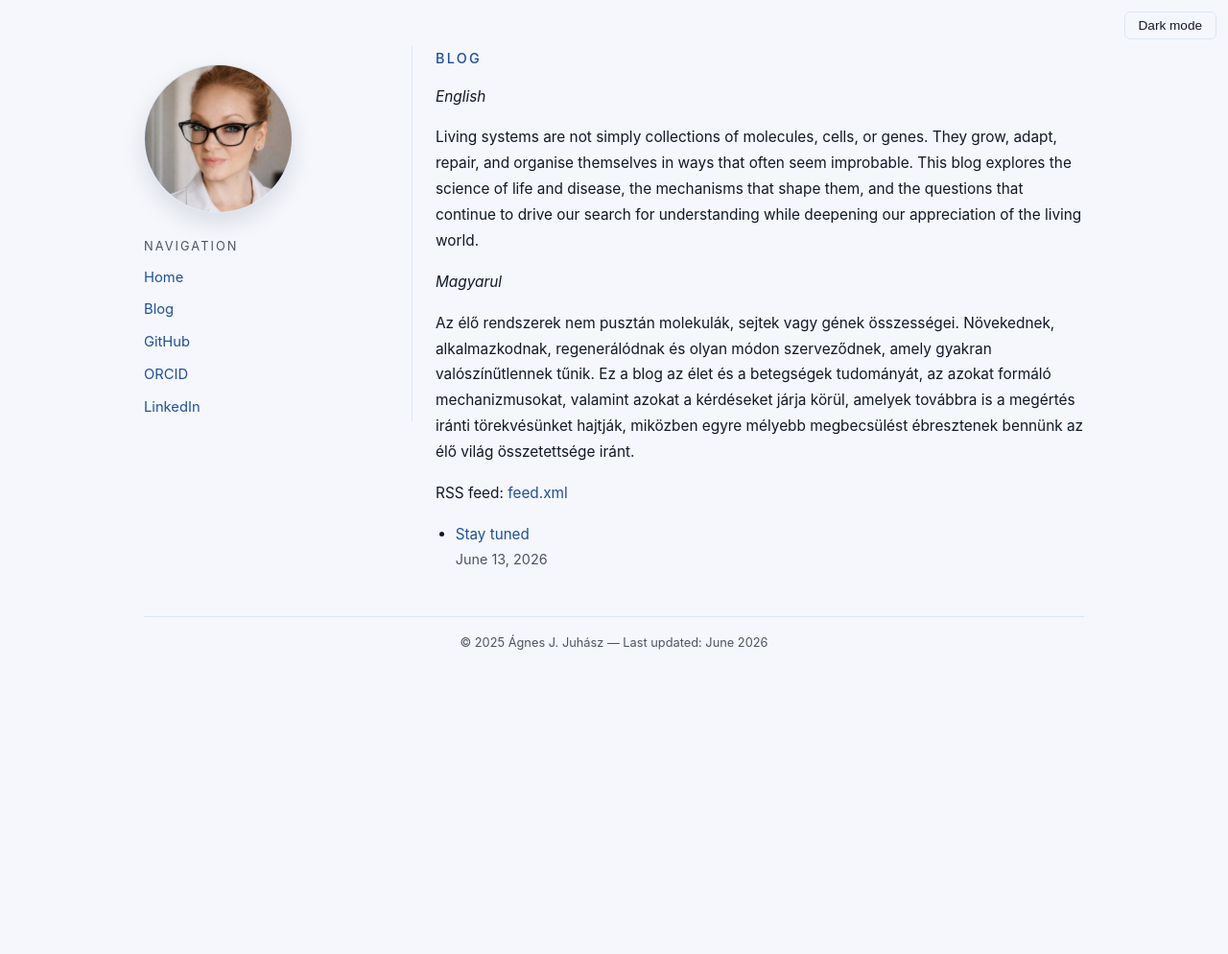
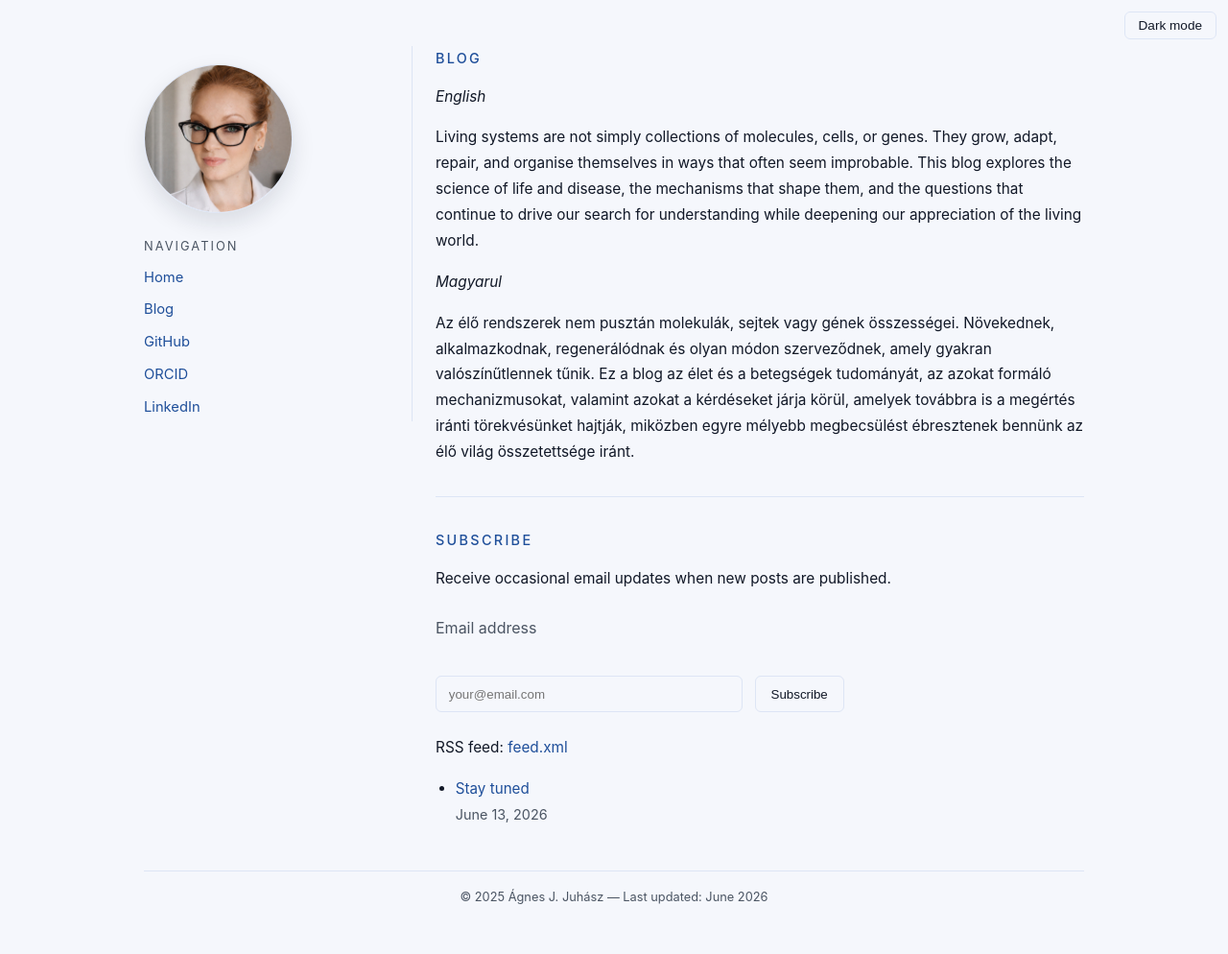
Before and after one commit to agnjuh/agnjuh.github.io, a Jekyll site: the page built from blog.md, in a window 1280 px wide. Shown: the whole page at 96% size. Built offline with Jekyll 4.4.1, drawn with Linux system fonts in a browser that asks for light colours; before the commit the page ends 900 px from its top, so only the background shows below that.

Commit message:
Add Buttondown subscription form

```diff
--- a/_layouts/default.html
+++ b/_layouts/default.html
@@ -180,6 +180,46 @@
       border-top: 1px solid var(--border);
     }
 
+.embeddable-buttondown-form {
+  margin: 1.5rem 0;
+}
+
+.embeddable-buttondown-form label {
+  display: block;
+  margin-bottom: 0.5rem;
+  color: var(--muted);
+}
+
+.embeddable-buttondown-form input[type="email"] {
+  padding: 0.65rem 0.8rem;
+  width: 320px;
+  max-width: 100%;
+  border: 1px solid var(--border);
+  border-radius: 6px;
+  background: var(--bg);
+  color: var(--text);
+  margin-right: 0.5rem;
+}
+
+.embeddable-buttondown-form input[type="submit"] {
+  padding: 0.65rem 1rem;
+  border: 1px solid var(--border);
+  border-radius: 6px;
+  background: var(--bg);
+  color: var(--text);
+  cursor: pointer;
+}
+
+.embeddable-buttondown-form input[type="submit"]:hover {
+  border-color: var(--accent-light);
+}
+
+hr {
+  border: none;
+  border-top: 1px solid var(--border);
+  margin: 2rem 0;
+}
+
     @media (max-width: 800px) {
       body {
         padding: 2.2rem 1.1rem;
@@ -201,6 +241,15 @@
       .content {
         padding-left: 0;
       }
+  .embeddable-buttondown-form input[type="email"] {
+    width: 100%;
+    margin-right: 0;
+    margin-bottom: 0.6rem;
+  }
+
+  .embeddable-buttondown-form input[type="submit"] {
+    width: 100%;
+  }
     }
   </style>
 </head>
--- a/blog.md
+++ b/blog.md
@@ -29,6 +29,33 @@ permalink: /blog/
     összetettsége iránt.
   </p>
 
+  <hr>
+
+  <h2>Subscribe</h2>
+
+  <p>
+    Receive occasional email updates when new posts are published.
+  </p>
+
+  <form
+    action="https://buttondown.com/api/emails/embed-subscribe/agnjuh"
+    method="post"
+    target="popupwindow"
+    onsubmit="window.open('https://buttondown.com/agnjuh', 'popupwindow')"
+    class="embeddable-buttondown-form"
+  >
+    <label for="bd-email">Email address</label>
+    <br>
+    <input
+      type="email"
+      name="email"
+      id="bd-email"
+      placeholder="your@email.com"
+      required
+    >
+    <input type="submit" value="Subscribe">
+  </form>
+
   <p>
     RSS feed: <a href="/feed.xml">feed.xml</a>
   </p>
```
